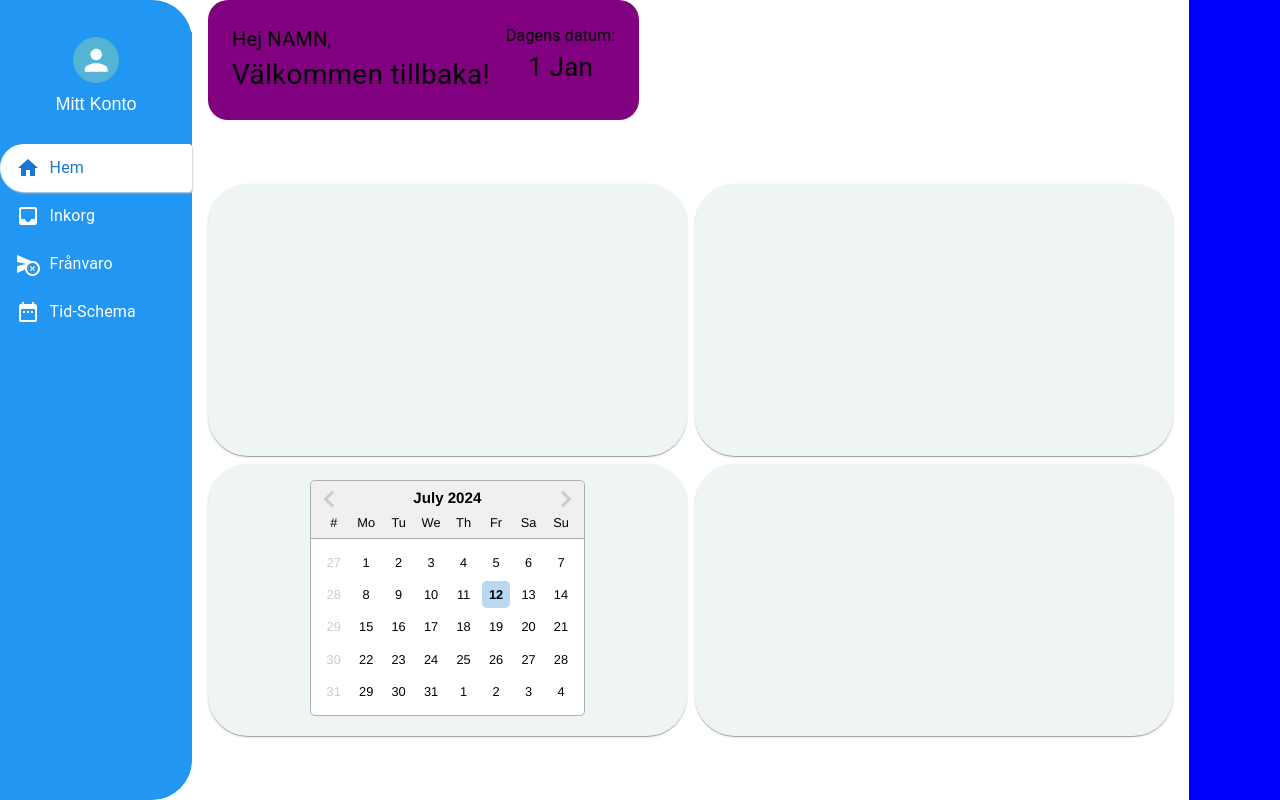
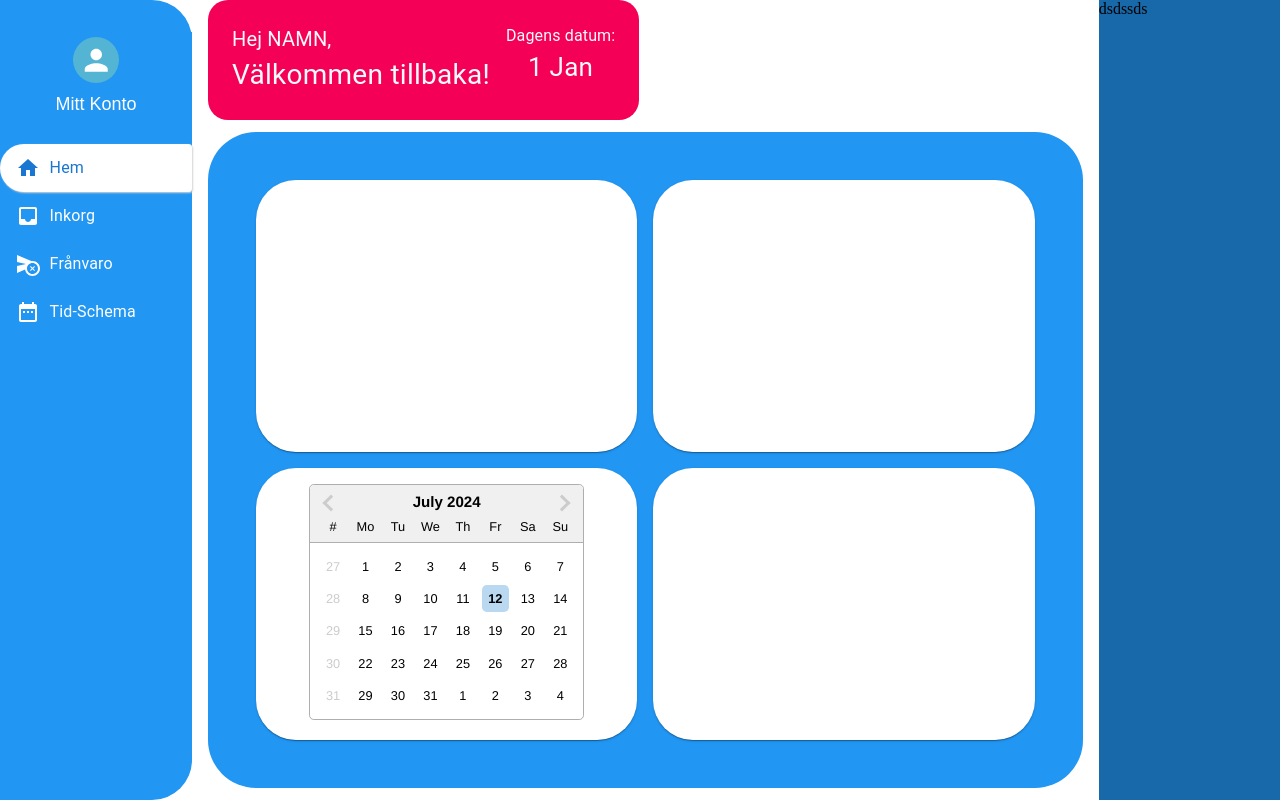
Before and after one commit to A-ForssmanP/InteractWithSchool, a React (Vite) app in the folder frontend/: page / in a window 1280 px wide. Built offline with nearby package versions, Linux system fonts and the light colour scheme; the HTML template or start-up script is replaced by a standard one.

Commit message:
add style to dashboard

```diff
--- a/frontend/src/pages/dashBoard/DashBoard.jsx
+++ b/frontend/src/pages/dashBoard/DashBoard.jsx
@@ -19,10 +19,10 @@ list på sina barn
 Klass lista med färäldrar
 */
 
-function DashBoard(props) {
+function DashBoard() {
+  const theme = useTheme();
   const mainContent = [null, null, <ReadOnlyDatePicker />, null];
-  const theme = useTheme();
-
+  console.log(theme.palette);
   return (
     <Grid
       container
@@ -34,7 +34,7 @@ function DashBoard(props) {
         item
         xs={6}
         sm={10}
-        md={11}
+        // md={10}
         display={"flex"}
         flexDirection={"column"}
         pl={{ sm: 2 }}
@@ -48,7 +48,8 @@ function DashBoard(props) {
             width={{ xs: "100%", sm: "fit-content" }}
             p={{ xs: 1, sm: 3 }}
             borderRadius={5}
-            bgcolor={"purple"}
+            bgcolor={theme.palette.secondary.main}
+            color={theme.palette.grey[50]}
           >
             <Box>
               <Typography fontSize={{ xs: 18, sm: 20 }}>Hej NAMN,</Typography>
@@ -77,10 +78,13 @@ function DashBoard(props) {
           <Box
             display={"grid"}
             gridAutoRows={"1fr"}
-            gap={1}
+            gap={2}
             gridTemplateColumns={{ sm: "repeat(2, 1fr)" }}
             width={"100%"}
             maxWidth={1000}
+            bgcolor={theme.palette.primary.main}
+            p={6}
+            borderRadius={12}
           >
             {mainContent.map((item, indx) => {
               return (
@@ -95,7 +99,7 @@ function DashBoard(props) {
                       display: "flex",
                       justifyContent: "center",
                       flex: "1",
-                      bgcolor: "rgba(173 ,200, 200 ,0.2)",
+
                       padding: 2,
                       borderRadius: 10,
                     }}
@@ -108,7 +112,9 @@ function DashBoard(props) {
           </Box>
         </Box>
       </Grid>
-      <Grid item xs bgcolor={"blue"}></Grid>
+      <Grid item xs bgcolor={theme.palette.primary.dark}>
+        dsdssds
+      </Grid>
     </Grid>
   );
 }
```
